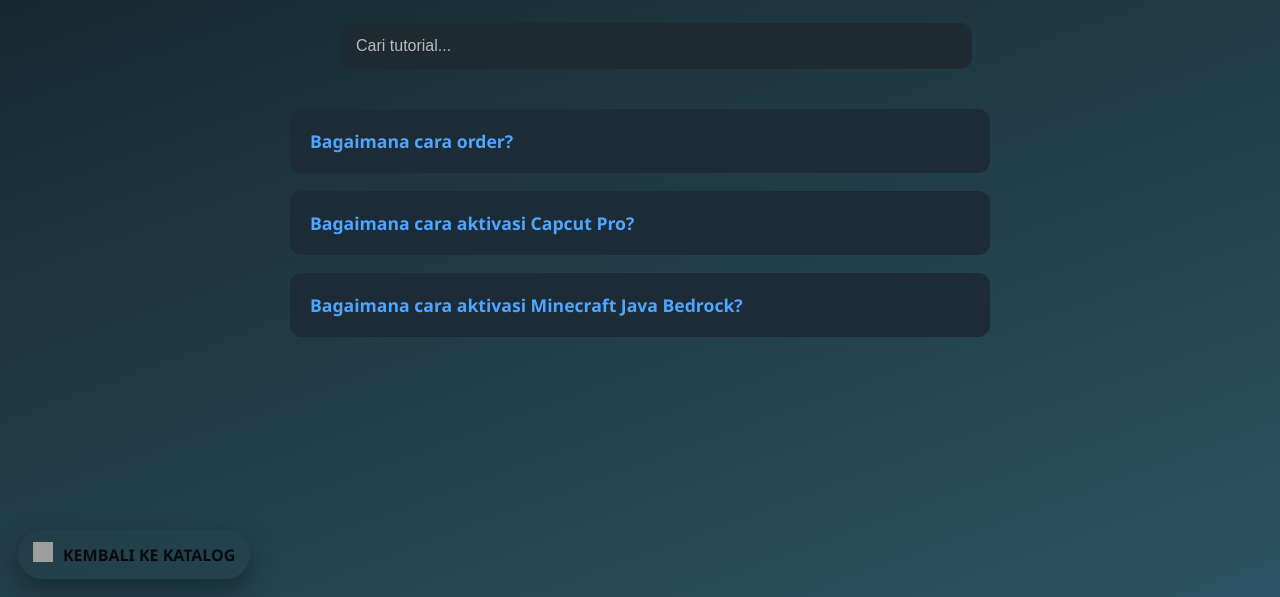
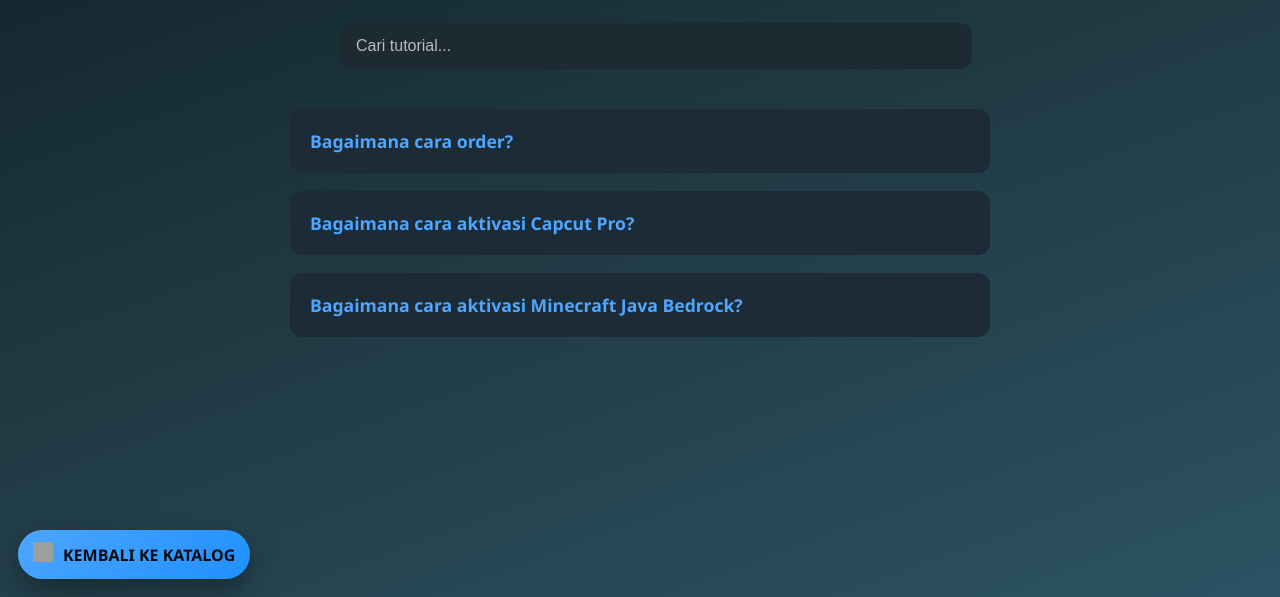
Before and after one commit to Masterkunzz/zovadocs, a plain HTML site: page index.html in a window 1280 px wide. Shown: the part 203-800 px from the top of the page. Drawn offline with Linux system fonts and the light colour scheme; grey boxes are pictures that could not be loaded.

Commit message:
Update index.html

```diff
--- a/index.html
+++ b/index.html
@@ -85,7 +85,7 @@
     <div class="faq-item"><a href="tutorial/ccpro.html">Bagaimana cara aktivasi Capcut Pro?</a></div>
     <div class="faq-item"><a href="tutorial/javabedrock.html">Bagaimana cara aktivasi Minecraft Java Bedrock?</a></div>
   </div>
-<a class="faq-float" href="https://zovastoe.site" aria-label="Katalog">
+<a class="faq-float" href="https://zovastore.site" aria-label="Katalog">
 <span class="icon">
   <img src="https://ugc.production.linktr.ee/87e09d4f-6a90-4f46-8c7b-71a20048f76a_1000903625.png?io=true&size=avatar-v3_0" alt="FAQ" style="width:20px;height:20px;">
 </span>
@@ -105,7 +105,7 @@
     padding: 12px 15px;
     border-radius: 999px;
     font-weight: 800;
-    background: linear-gradient(135deg, var(--brand), var(--brand-2));
+   background: linear-gradient(135deg, #4da6ff, #1e90ff);
     color: #0b0b0f;
     border: 0;
     box-shadow: 0 12px 30px rgba(0,0,0,.35);
```
